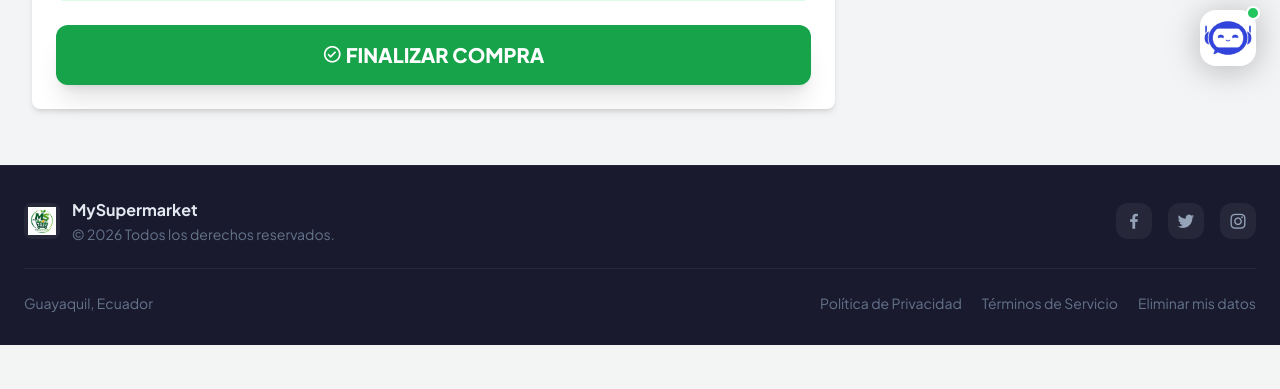
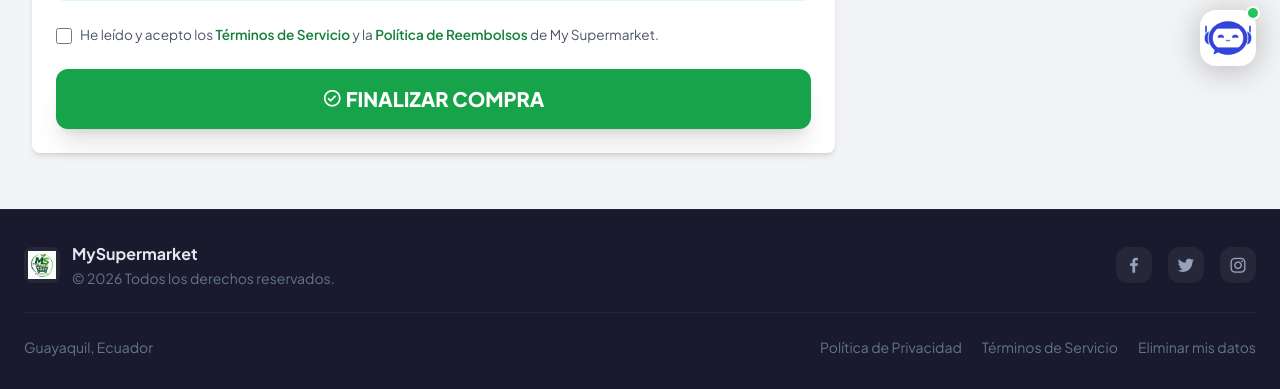
Before and after one commit to Kadir011/Sistema-de-Ventas-Supermercado, a Django app: page /carrito/checkout/ in a window 1280 px wide. Shown: the part 710-1099 px from the top of the page. Before the commit the page ends 1055 px from the top, so only its background shows below. Run offline with Django 5.2, Linux system fonts and the light colour scheme; the visitor is signed in with stand-in values (Sample User, id 1); data that the repository does not hold is empty; some libraries are stand-ins or nearby versions.

Commit message:
Enhance checkout process: add terms of service and refund policy consent checkbox to the checkout form.

```diff
--- a/core/super/views/cart.py
+++ b/core/super/views/cart.py
@@ -219,6 +219,13 @@ class CheckoutView(LoginRequiredMixin, TemplateView):
                 messages.info(request, 'Esta compra ya fue procesada.')
                 return redirect('super:order_detail', pk=existing_sale.pk)
 
+        if 'accepted_terms' not in request.POST:
+            messages.error(
+                request,
+                'Debes aceptar los Términos de Servicio y la Política de Reembolsos para finalizar la compra.'
+            )
+            return redirect('super:checkout')
+
         try:
             service = CheckoutService()
             cart = Cart.objects.get(user=request.user)
--- a/templates/super/shop/checkout.html
+++ b/templates/super/shop/checkout.html
@@ -386,6 +386,22 @@
                     </div>
                 </div>
 
+                <div class="mb-2">
+                    <label style="display:flex; align-items:flex-start; gap:8px; font-size:0.85rem; color:#4b5563; cursor:pointer;">
+                        <input type="checkbox" name="accepted_terms" id="id_checkout_accepted_terms" required
+                               style="margin-top:3px; width:16px; height:16px; flex-shrink:0;">
+                        <span>
+                            He leído y acepto los
+                            <a href="{% url 'super:terms_of_service' %}" target="_blank" rel="noopener"
+                               class="font-semibold text-green-700 hover:underline">Términos de Servicio</a>
+                            y la
+                            <a href="{% url 'super:refund_policy' %}" target="_blank" rel="noopener"
+                               class="font-semibold text-green-700 hover:underline">Política de Reembolsos</a>
+                            de My Supermarket.
+                        </span>
+                    </label>
+                </div>
+
                 <div class="flex gap-4">
                     <button type="submit" id="submit_btn"
                             class="w-full bg-green-600 text-white py-4 rounded-xl font-black
```
